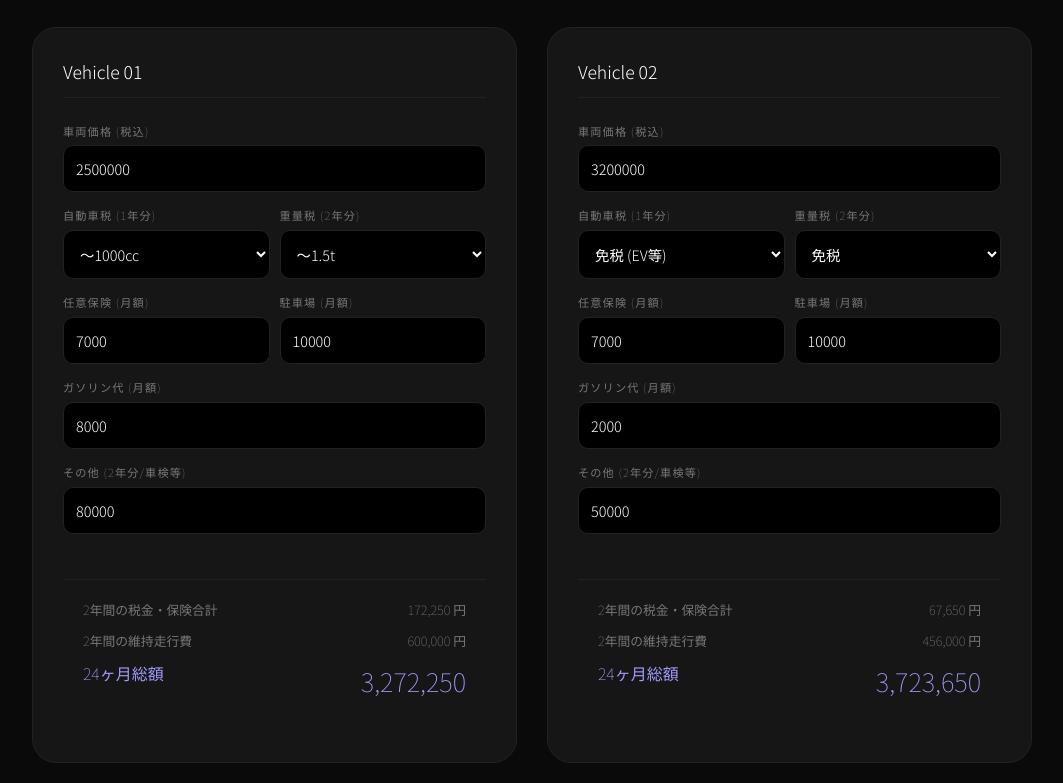
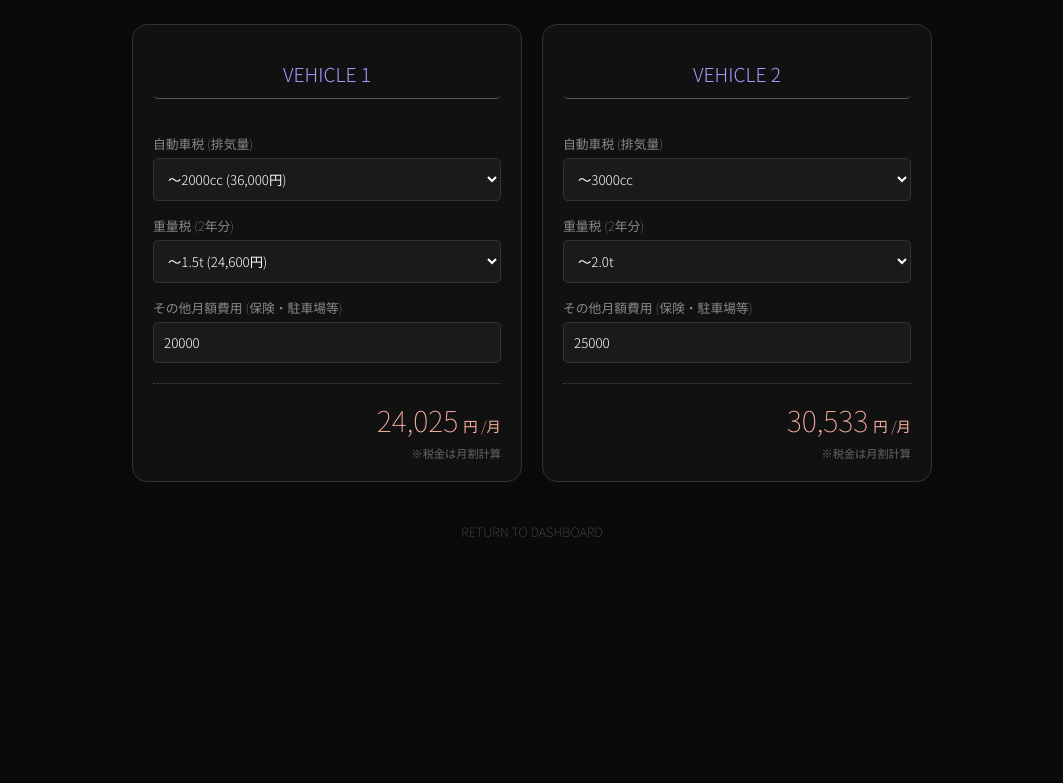
Before and after one commit to aequor273-wq/tools, a plain HTML site: page car.html in a window 1280 px wide. Shown: the part 111-894 px from the top of the page, without its empty margins (108-1171 px from the left). After the commit the page ends 800 px from the top, so only its background shows below. Drawn offline with Linux system fonts and the light colour scheme.

Commit message:
Update car.html

```diff
--- a/car.html
+++ b/car.html
@@ -3,203 +3,126 @@
 <head>
 <meta charset="UTF-8">
 <meta name="viewport" content="width=device-width, initial-scale=1.0">
-<title>Car Cost Dashboard</title>
+<title>Car Cost Simulator Pro</title>
 <link href="https://fonts.googleapis.com/css2?family=Noto+Sans+JP:wght@100;300&display=swap" rel="stylesheet">
 <style>
-  :root {
-    --bg: #0a0a0a;
-    --card: #161616;
-    --text: #ffffff;
-    --dim: #777;
-    --accent: #a29bfe;
-    --border: #222;
-  }
+    body { background: #0a0a0a; color: #fff; font-family: 'Noto Sans JP', sans-serif; padding: 20px; font-weight: 100; }
+    .container { max-width: 800px; margin: 0 auto; }
+    h1 { text-align: center; letter-spacing: 0.5em; color: #a29bfe; margin-bottom: 40px; }
+    .grid { display: grid; grid-template-columns: 1fr 1fr; gap: 20px; }
+    .card { background: #111; border: 1px solid #333; padding: 20px; border-radius: 15px; }
+    /* 名前を変更可能にする入力欄 */
+    .v-name { background: transparent; border: none; border-bottom: 1px solid #555; color: #a29bfe; font-size: 1.2rem; font-family: inherit; font-weight: 300; width: 100%; margin-bottom: 20px; text-align: center; }
+    .v-name:focus { outline: none; border-color: #a29bfe; }
 
-  body {
-    font-family: 'Noto Sans JP', sans-serif;
-    font-weight: 100; /* 極細フォント */
-    background-color: var(--bg);
-    color: var(--text);
-    margin: 0;
-    padding: 20px;
-    line-height: 1.6;
-  }
-
-  .container { max-width: 1000px; margin: 0 auto; }
-  h1 { font-weight: 100; text-align: center; letter-spacing: 0.3em; font-size: 1.5rem; margin: 40px 0; color: var(--accent); }
-
-  .grid { display: grid; grid-template-columns: 1fr 1fr; gap: 30px; }
-  @media (max-width: 800px) { .grid { grid-template-columns: 1fr; } }
-
-  .card {
-    background: var(--card);
-    border: 1px solid var(--border);
-    border-radius: 24px;
-    padding: 30px;
-    transition: 0.3s;
-  }
-
-  .card-title { font-size: 1.1rem; margin-bottom: 25px; border-bottom: 1px solid var(--border); padding-bottom: 10px; font-weight: 300; }
-
-  label { display: block; font-size: 0.7rem; color: var(--dim); margin-bottom: 5px; letter-spacing: 0.1em; }
-
-  input, select {
-    width: 100%;
-    background: #000;
-    border: 1px solid var(--border);
-    color: var(--text);
-    padding: 12px;
-    border-radius: 10px;
-    font-family: inherit;
-    font-weight: 300;
-    font-size: 0.9rem;
-    margin-bottom: 15px;
-    box-sizing: border-box;
-  }
-
-  .res-box { margin-top: 30px; padding: 20px; border-top: 1px solid var(--border); }
-  .res-row { display: flex; justify-content: space-between; font-size: 0.8rem; margin-bottom: 10px; color: var(--dim); }
-  .total-label { font-size: 1rem; color: var(--accent); }
-  .total-val { font-size: 1.6rem; color: var(--accent); font-weight: 100; }
+    label { display: block; font-size: 0.8rem; margin-top: 15px; color: #888; }
+    select, input { width: 100%; background: #1a1a1a; border: 1px solid #333; color: #fff; padding: 10px; border-radius: 5px; margin-top: 5px; font-family: inherit; box-sizing: border-box; }
+    .result { margin-top: 20px; padding-top: 15px; border-top: 1px dotted #444; }
+    .total-val { font-size: 1.8rem; color: #fab1a0; text-align: right; }
+    .unit { font-size: 0.9rem; margin-left: 5px; }
+    .tax-info { font-size: 0.7rem; color: #666; text-align: right; margin-top: 5px; }
+    .back-link { display: block; text-align: center; margin-top: 40px; color: #555; text-decoration: none; font-size: 0.8rem; }
 </style>
 </head>
 <body>
 
 <div class="container">
-  <h1>CAR COST SIMULATOR</h1>
+    <h1>CAR SIMULATOR</h1>
+
     <div class="grid">
-    <div class="card" id="c1">
-      <div class="card-title">Vehicle 01</div>
-      <label>車両価格 (税込)</label>
-      <input type="number" class="p" value="2500000" oninput="calc()">
+        <div class="card">
+            <input type="text" class="v-name" value="VEHICLE 1" oninput="calc()">
 
-      <div style="display:flex; gap:10px;">
-        <div style="flex:1">
-          <label>自動車税 (1年分)</label>
-          <select class="ta" onchange="calc()">
-            <option value="10800">軽自動車</option>
-            <option value="25000" selected>〜1000cc</option>
-            <option value="30500">〜1500cc</option>
-            <option value="36000">〜2000cc</option>
-            <option value="0">免税 (EV等)</option>
+            <label>自動車税 (排気量)</label>
+            <select id="tax1" onchange="calc()">
+                <option value="25000">軽自動車 (10,800円相当※概算)</option>
+                <option value="25000">〜1000cc (25,000円)</option>
+                <option value="30500">〜1500cc (30,500円)</option>
+                <option value="36000" selected>〜2000cc (36,000円)</option>
+                <option value="43500">〜2500cc (43,500円)</option>
+                <option value="50000">〜3000cc (50,000円)</option>
+                <option value="57000">〜3500cc (57,000円)</option>
+                <option value="65500">〜4000cc (65,500円)</option>
+                <option value="75500">〜4500cc (75,500円)</option>
+                <option value="87000">〜6000cc (87,000円)</option>
+                <option value="110000">6000cc超 (110,000円)</option>
             </select>
-        </div>
-        <div style="flex:1">
+
             <label>重量税 (2年分)</label>
-          <select class="tw" onchange="calc()">
-            <option value="16400">〜1.0t</option>
-            <option value="24600" selected>〜1.5t</option>
-            <option value="32800">〜2.0t</option>
-            <option value="0">免税</option>
+            <select id="weight1" onchange="calc()">
+                <option value="6600">軽自動車 (6,600円)</option>
+                <option value="16400">〜1.0t (16,400円)</option>
+                <option value="24600" selected>〜1.5t (24,600円)</option>
+                <option value="32800">〜2.0t (32,800円)</option>
+                <option value="41000">〜2.5t (41,000円)</option>
+                <option value="49200">〜3.0t (49,200円)</option>
             </select>
+
+            <label>その他月額費用 (保険・駐車場等)</label>
+            <input type="number" id="other1" value="20000" oninput="calc()">
+
+            <div class="result">
+                <div class="total-val" id="res1">0<span class="unit">円 /月</span></div>
+                <div class="tax-info">※税金は月割計算</div>
             </div>
         </div>
 
-      <div style="display:flex; gap:10px;">
-        <div style="flex:1">
-          <label>任意保険 (月額)</label>
-          <input type="number" class="iv" value="7000" oninput="calc()">
-        </div>
-        <div style="flex:1">
-          <label>駐車場 (月額)</label>
-          <input type="number" class="pk" value="10000" oninput="calc()">
-        </div>
-      </div>
+        <div class="card">
+            <input type="text" class="v-name" value="VEHICLE 2" oninput="calc()">
 
-      <label>ガソリン代 (月額)</label>
-      <input type="number" class="f" value="8000" oninput="calc()">
+            <label>自動車税 (排気量)</label>
+            <select id="tax2" onchange="calc()">
+                <option value="25000">軽自動車</option>
+                <option value="25000">〜1000cc</option>
+                <option value="30500">〜1500cc</option>
+                <option value="36000">〜2000cc</option>
+                <option value="43500">〜2500cc</option>
+                <option value="50000" selected>〜3000cc</option>
+                <option value="57000">〜3500cc</option>
+                <option value="65500">〜4000cc</option>
+                <option value="75500">〜4500cc</option>
+                <option value="87000">〜6000cc</option>
+                <option value="110000">6000cc超</option>
+            </select>
 
-      <label>その他 (2年分/車検等)</label>
-      <input type="number" class="o" value="80000" oninput="calc()">
+            <label>重量税 (2年分)</label>
+            <select id="weight2" onchange="calc()">
+                <option value="6600">軽自動車</option>
+                <option value="16400">〜1.0t</option>
+                <option value="24600">〜1.5t</option>
+                <option value="32800" selected>〜2.0t</option>
+                <option value="41000">〜2.5t</option>
+                <option value="49200">〜3.0t</option>
+            </select>
 
-      <div class="res-box">
-        <div class="res-row"><span>2年間の税金・保険合計</span><span class="r-tax">0</span></div>
-        <div class="res-row"><span>2年間の維持走行費</span><span class="r-run">0</span></div>
-        <div class="res-row" style="margin-top:10px;">
-          <span class="total-label">24ヶ月総額</span>
-          <span class="total-val"><span class="r-total">0</span></span>
+            <label>その他月額費用 (保険・駐車場等)</label>
+            <input type="number" id="other2" value="25000" oninput="calc()">
+
+            <div class="result">
+                <div class="total-val" id="res2">0<span class="unit">円 /月</span></div>
+                <div class="tax-info">※税金は月割計算</div>
             </div>
         </div>
     </div>
 
-    <div class="card" id="c2">
-      <div class="card-title">Vehicle 02</div>
-      <label>車両価格 (税込)</label>
-      <input type="number" class="p" value="3200000" oninput="calc()">
-
-      <div style="display:flex; gap:10px;">
-        <div style="flex:1">
-          <label>自動車税 (1年分)</label>
-          <select class="ta" onchange="calc()">
-            <option value="10800">軽自動車</option>
-            <option value="25000">〜1000cc</option>
-            <option value="30500">〜1500cc</option>
-            <option value="36000">〜2000cc</option>
-            <option value="0" selected>免税 (EV等)</option>
-          </select>
-        </div>
-        <div style="flex:1">
-          <label>重量税 (2年分)</label>
-          <select class="tw" onchange="calc()">
-            <option value="16400">〜1.0t</option>
-            <option value="24600">〜1.5t</option>
-            <option value="32800">〜2.0t</option>
-            <option value="0" selected>免税</option>
-          </select>
-        </div>
-      </div>
-
-      <div style="display:flex; gap:10px;">
-        <div style="flex:1">
-          <label>任意保険 (月額)</label>
-          <input type="number" class="iv" value="7000" oninput="calc()">
-        </div>
-        <div style="flex:1">
-          <label>駐車場 (月額)</label>
-          <input type="number" class="pk" value="10000" oninput="calc()">
-        </div>
-      </div>
-
-      <label>ガソリン代 (月額)</label>
-      <input type="number" class="f" value="2000" oninput="calc()">
-
-      <label>その他 (2年分/車検等)</label>
-      <input type="number" class="o" value="50000" oninput="calc()">
-
-      <div class="res-box">
-        <div class="res-row"><span>2年間の税金・保険合計</span><span class="r-tax">0</span></div>
-        <div class="res-row"><span>2年間の維持走行費</span><span class="r-run">0</span></div>
-        <div class="res-row" style="margin-top:10px;">
-          <span class="total-label">24ヶ月総額</span>
-          <span class="total-val"><span class="r-total">0</span></span>
-        </div>
-      </div>
-    </div>
-  </div>
+    <a href="index.html" class="back-link">RETURN TO DASHBOARD</a>
 </div>
 
 <script>
 function calc() {
-  ['c1', 'c2'].forEach(id => {
-    const root = document.getElementById(id);
-    const p = parseInt(root.querySelector('.p').value) || 0;
-    const ta = (parseInt(root.querySelector('.ta').value) || 0) * 2;
-    const tw = parseInt(root.querySelector('.tw').value) || 0;
-    const iv = (parseInt(root.querySelector('.iv').value) || 0) * 24;
-    const pk = (parseInt(root.querySelector('.pk').value) || 0) * 24;
-    const f = (parseInt(root.querySelector('.f').value) || 0) * 24;
-    const o = parseInt(root.querySelector('.o').value) || 0;
+    for (let i = 1; i <= 2; i++) {
+        const tax = parseInt(document.getElementById('tax' + i).value);
+        const weight = parseInt(document.getElementById('weight' + i).value);
+        const other = parseInt(document.getElementById('other' + i).value) || 0;
 
-    const taxTotal = ta + tw + 17650 + o; // 自賠責込
-    const runTotal = iv + pk + f;
-    const total = p + taxTotal + runTotal;
+        // 自動車税(12ヶ月割) + 重量税(24ヶ月割) + その他月額
+        const monthly = (tax / 12) + (weight / 24) + other;
 
-    root.querySelector('.r-tax').innerText = taxTotal.toLocaleString() + " 円";
-    root.querySelector('.r-run').innerText = runTotal.toLocaleString() + " 円";
-    root.querySelector('.r-total').innerText = total.toLocaleString();
-  });
+        document.getElementById('res' + i).innerHTML = Math.round(monthly).toLocaleString() + '<span class="unit">円 /月</span>';
     }
-window.onload = calc;
+}
+calc();
 </script>
+
 </body>
 </html>
```
Lines whose indentation alone changed are shown as unchanged.
